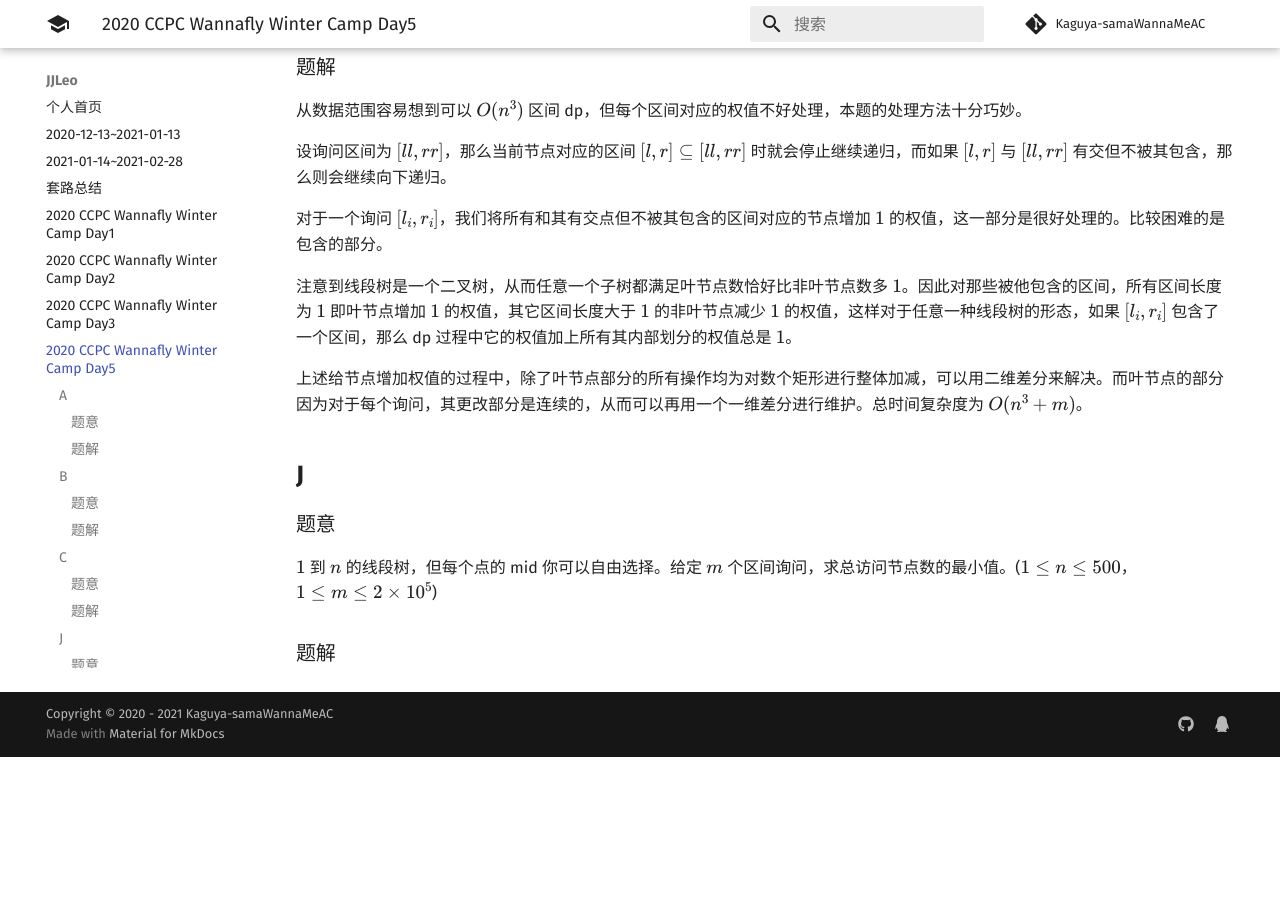
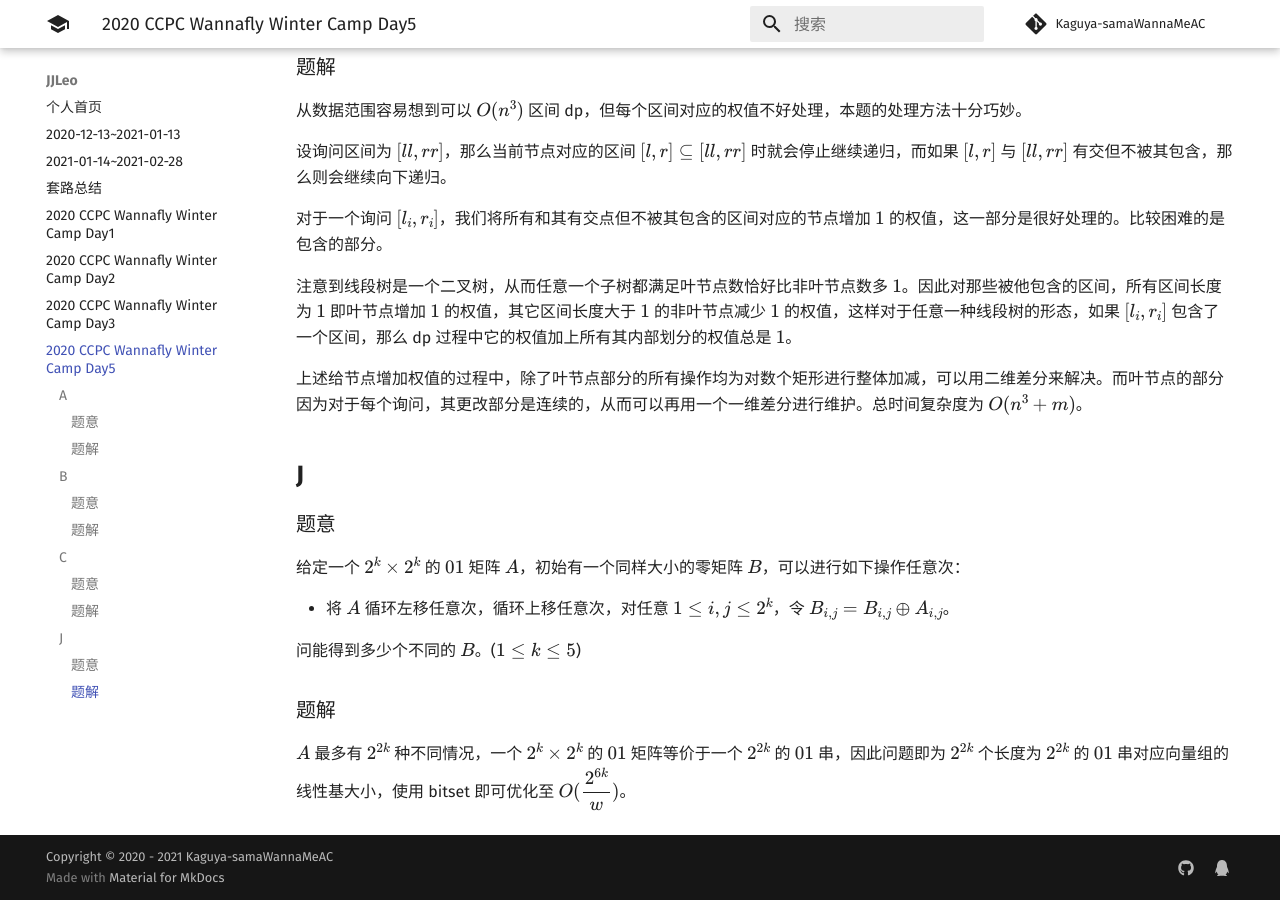
Before and after one commit to Kaguya-samaWannaMeAC/kaguya-samawannameac.github.io, an MkDocs documentation site: the page built from docs/JJLeo/2020 CCPC Wannafly Winter Camp Day5.md, in a window 1280 px wide and 900 px high, scrolled down 1387 px. Built offline with MkDocs 1.6.1 and Material for MkDocs 9.7.7, drawn with Linux system fonts in a browser that asks for light colours; formulas are drawn with MathJax 3; comment, search, counter and statistics services are not loaded; before the commit the page ends 2144 px from its top, so only the background shows below that.

Commit message:
Update 2020 CCPC Wannafly Winter Camp Day5.md

```diff
--- a/docs/JJLeo/2020 CCPC Wannafly Winter Camp Day5.md
+++ b/docs/JJLeo/2020 CCPC Wannafly Winter Camp Day5.md
@@ -1,6 +1,6 @@
 # 2020 CCPC Wannafly Winter Camp Day5
 
-## A
+## **A**
 
 ### 题意
 
@@ -17,7 +17,7 @@
 - 如果一个账号只参加了一场比赛，那么它可以和参加了另外两场的账号进行“匹配”，最后设只参加每场比赛的人数各有 $x_1,x_2,x_3$，则将它们合并所需的人数即为 $\max(x_1,x_2,x_3)$。
 - 没有参加任何比赛的账号不需要管，它们可以属于到任意一个人。
 
-## B
+## **B**
 
 ### 题意
 
@@ -31,7 +31,7 @@
 
 那么如果点 $i \in S_j$，意味着存在一条从 $i$ 到 $j$ 的权值递增的路径。那么如果我们将所有操作逆序，则存在一条从 $j$ 到 $i$ 的权值递增的路径，即逆序操作完毕后有 $j \in S_i $，因此逆序操作完毕后 $|S_i|$ 即为正序操作后点 $i$ 点属于多少个点对应的集合的数量。从而我们将所有操作逆序利用上面的方法维护每个集合大小即可。
 
-## C
+## **C**
 
 ### 题意
 
@@ -53,6 +53,12 @@ $1$ 到 $n$ 的线段树，但每个点的 mid 你可以自由选择。给定 $m
 
 ### 题意
 
-$1$ 到 $n$ 的线段树，但每个点的 mid 你可以自由选择。给定 $m$ 个区间询问，求总访问节点数的最小值。($1 \le n \le 500$，$1 \le m \le 2 \times 10^5$)
+给定一个 $2^k \times 2^k$ 的 $01$ 矩阵 $A$，初始有一个同样大小的零矩阵 $B$，可以进行如下操作任意次：
+
+- 将 $A$ 循环左移任意次，循环上移任意次，对任意 $1 \le i,j \le 2^k$，令 $B_{i,j}=B_{i,j} \oplus A_{i,j}$。
+
+问能得到多少个不同的 $B$。($1 \le k \le 5$)
 
 ### 题解
+
+$A$ 最多有 $2^{2k}$ 种不同情况，一个 $2^k \times 2^k$ 的 $01$ 矩阵等价于一个 $2^{2k}$ 的 $01$ 串，因此问题即为 $2^{2k}$ 个长度为 $2^{2k}$ 的 $01$ 串对应向量组的线性基大小，使用 bitset 即可优化至 $O(\dfrac{2^{6k}}{w})$。
```
